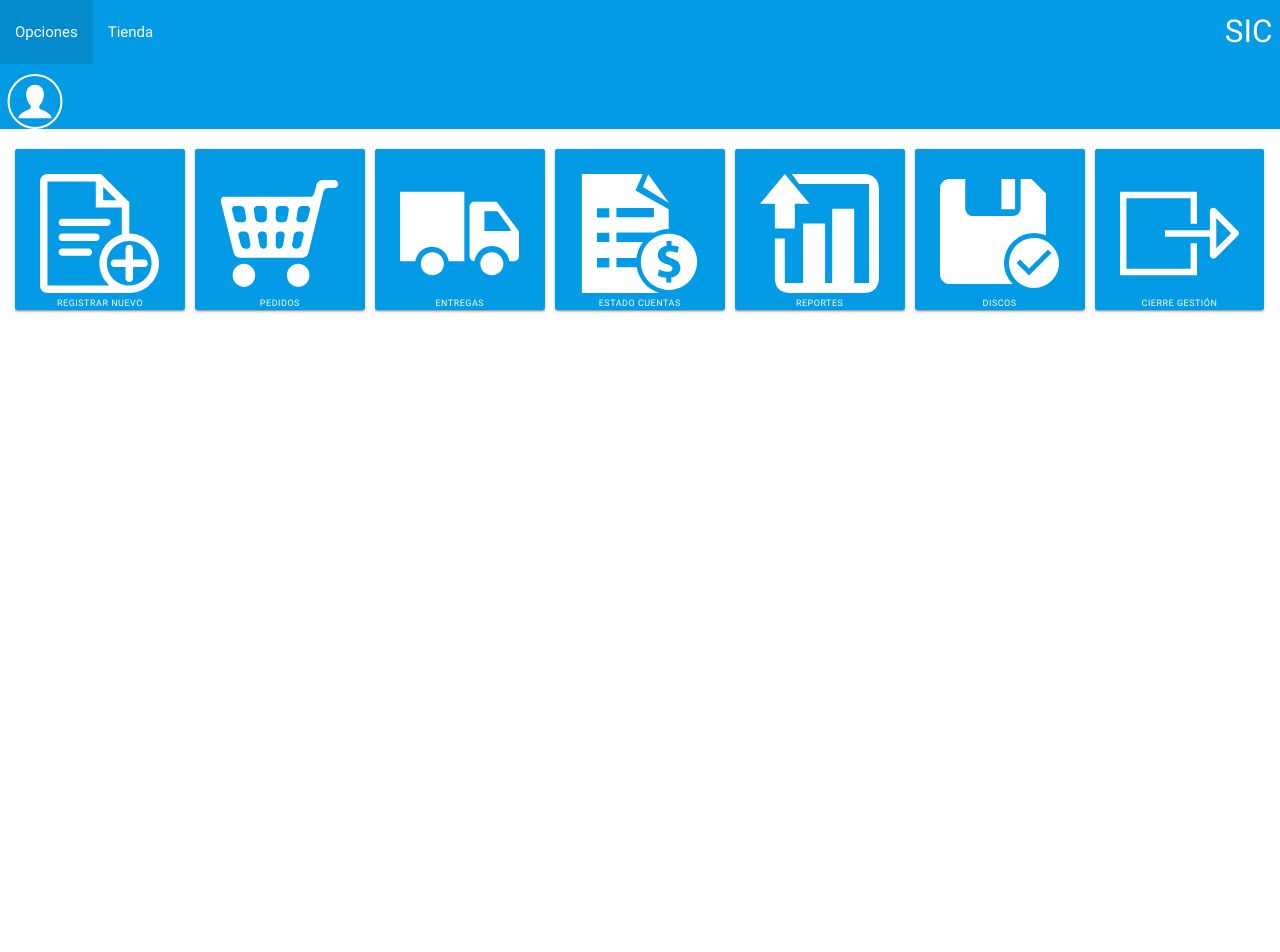
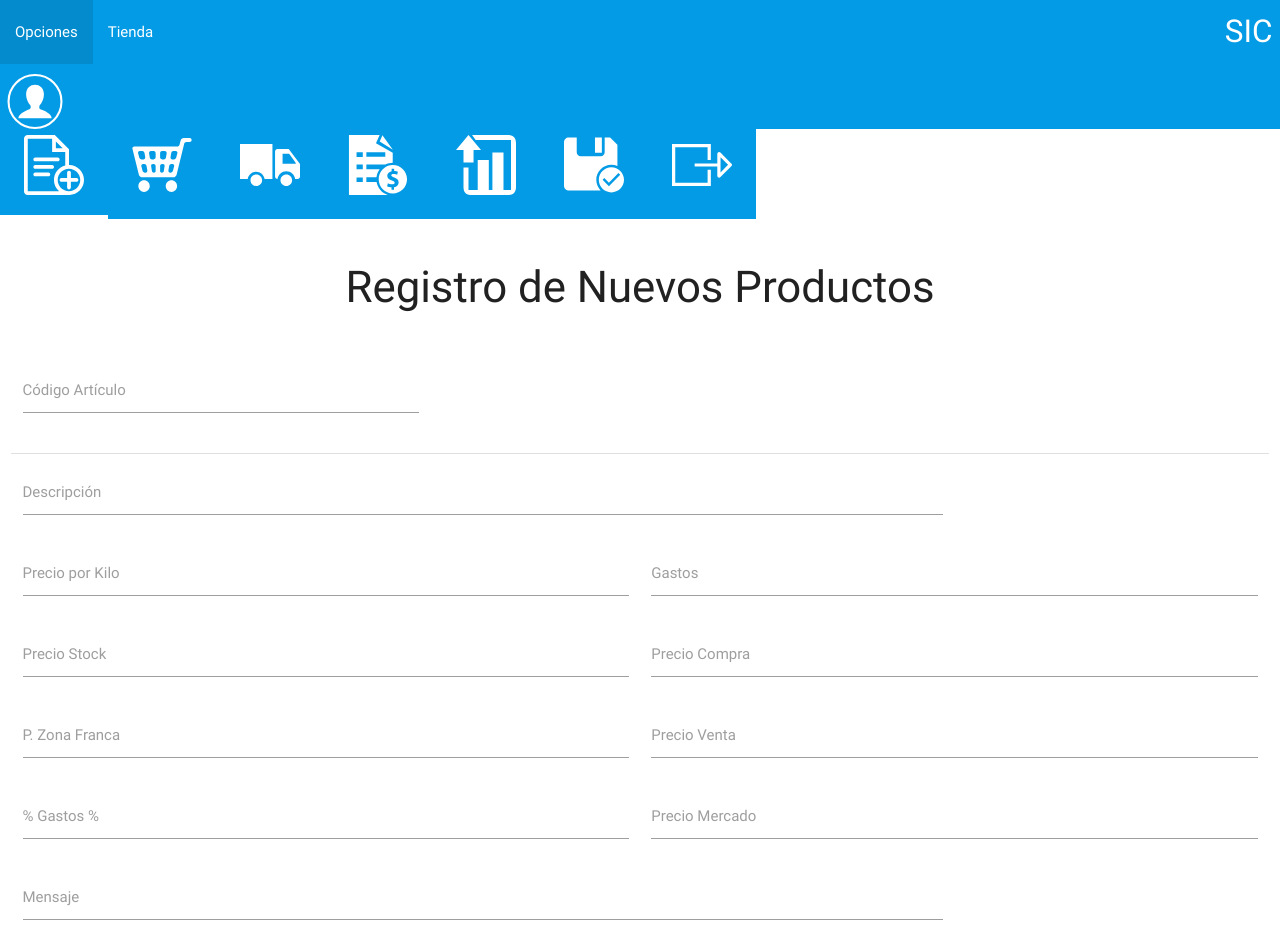
Before and after one commit to 4l3x31s/Inventarios, an Angular app: page / in a window 1280 px wide. Shown: the top 952 px of the page. Before the commit the page ends 800 px from the top, so only its background shows below. Built offline with nearby package versions, Linux system fonts and the light colour scheme.

Commit message:
pantalla Nuevos Productos

```diff
--- a/src/app/login-bar/login-bar.component.css
+++ b/src/app/login-bar/login-bar.component.css
@@ -8,8 +8,8 @@
   margin-bottom: 10px;
 }
 .tamano-img-boton{
-  width: 100%;
-  padding: 15% 15% 0% 15%;
+  width: 60px;
+  padding-top: 10%;
 }
 .tamano-menu{
   margin: 10px 10px 10px 10px;
@@ -34,3 +34,16 @@
   margin-top: 10px !important;
 
 }
+.tabs{
+  height: 90px !important;
+}
+.tabs .tab{
+  height: 100% !important;
+}
+.tabs .indicator {
+  background-color: #003aff;
+}
+.tabs .tab a:hover, .tabs .tab a.active {
+  background-color: transparent;
+  color: #0017ff;
+}
--- a/src/app/login-bar/login-bar.component.html
+++ b/src/app/login-bar/login-bar.component.html
@@ -3,7 +3,7 @@
   <br/>
 
 </div>
-<div class="tamano-menu">
+<!--<div class="tamano-menu">
   <div class="row">
     <div class="clase-botones">
       <a class="waves-effect waves-light btn button-menu light-blue darken-1" href="/sic-registra-producto">
@@ -36,4 +36,17 @@
   </div>
 
 
-</div>
+</div>-->
+
+<ul id="tabs-swipe-demo" class="tabs">
+  <li class="tab col s3 light-blue darken-1"><a class="active" href="#test-swipe-1"><img class="tamano-img-boton" src="../../assets/img/nuevo-prod.svg"/></a></li>
+  <li class="tab col s3 light-blue darken-1"><a  href="#test-swipe-2"><img class="tamano-img-boton" src="../../assets/img/pedido.svg"/></a></li>
+  <li class="tab col s3 light-blue darken-1"><a href="#test-swipe-3"><img class="tamano-img-boton" src="../../assets/img/entrega.svg"/></a></li>
+  <li class="tab col s3 light-blue darken-1"><a href="#test-swipe-3"><img class="tamano-img-boton" src="../../assets/img/estado-cuenta.svg"/></a></li>
+  <li class="tab col s3 light-blue darken-1"><a href="#test-swipe-3"><img class="tamano-img-boton" src="../../assets/img/reporte.svg"/></a></li>
+  <li class="tab col s3 light-blue darken-1"><a href="#test-swipe-3"><img class="tamano-img-boton" src="../../assets/img/guardar.svg"/></a></li>
+  <li class="tab col s3 light-blue darken-1"><a href="#test-swipe-3"><img class="tamano-img-boton" src="../../assets/img/ciere-gestion.svg"/></a></li>
+</ul>
+<div id="test-swipe-1" class="col"><sic-registra-producto></sic-registra-producto> </div>
+<div id="test-swipe-2" class="col s12 ">Test 2</div>
+<div id="test-swipe-3" class="col s12 ">Test 3</div>
--- a/src/app/registra-producto/registra-producto.component.html
+++ b/src/app/registra-producto/registra-producto.component.html
@@ -1,3 +1,59 @@
-<p>
-  registra-producto works!
-</p>
+<div class="row">
+  <br />
+  <div class="center-align">
+  <h3>Registro de Nuevos Productos</h3>
+  </div>
+  <br />
+  <form class="col s12">
+    <div class="row">
+      <div class="center-align input-field col s4">
+        <input id="cod_articulo" type="text" class="validate">
+        <label for="cod_articulo">Código Artículo</label>
+      </div>
+    </div>
+    <div class="divider"></div>
+    <div class="row">
+      <div class="center-align input-field col s9">
+        <input id="descripcion" type="text" class="validate">
+        <label for="descripcion">Descripción</label>
+      </div>
+      <div class="center-align input-field col s6">
+        <input id="precio_kilo" type="text" class="validate">
+        <label for="precio_kilo">Precio por Kilo</label>
+      </div>
+      <div class="center-align input-field col s6 ">
+        <input id="gastos" type="text" class="validate">
+        <label for="gastos">Gastos</label>
+      </div>
+      <div class="center-align input-field col s6">
+        <input id="peso_stock" type="text" class="validate">
+        <label for="peso_stock">Precio Stock</label>
+      </div>
+      <div class="center-align input-field col s6 ">
+        <input id="precio_compra" type="text" class="validate">
+        <label for="precio_compra">Precio Compra</label>
+      </div>
+      <div class="center-align input-field col s6">
+        <input id="p_zona_franca" type="text" class="validate">
+        <label for="p_zona_franca">P. Zona Franca</label>
+      </div>
+      <div class="center-align input-field col s6 ">
+        <input id="precio_venta" type="text" class="validate">
+        <label for="precio_venta">Precio Venta</label>
+      </div>
+      <div class="center-align input-field col s6">
+        <input id="gastos_perc" type="text" class="validate">
+        <label for="gastos_perc">% Gastos %</label>
+      </div>
+      <div class="center-align input-field col s6 ">
+        <input id="precio_mercado" type="text" class="validate">
+        <label for="precio_mercado">Precio Mercado</label>
+      </div>
+      <div class="center-align input-field col s9">
+        <input id="mensaje" type="text" class="validate">
+        <label for="mensaje">Mensaje</label>
+      </div>
+    </div>
+    <div class="divider"></div>
+  </form>
+</div>
```
Also changed, not shown: src/assets/css/materialize.min.css.
